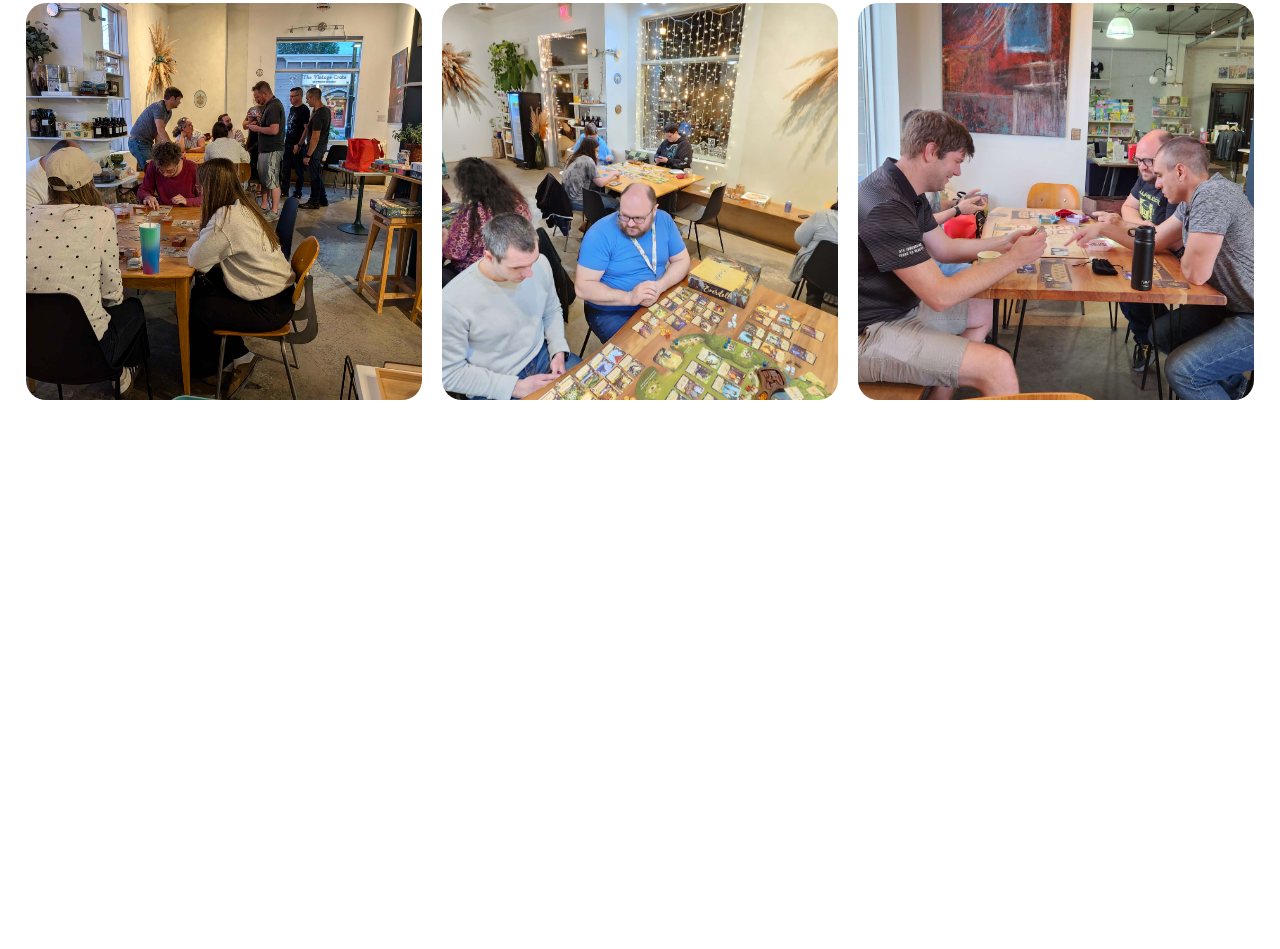
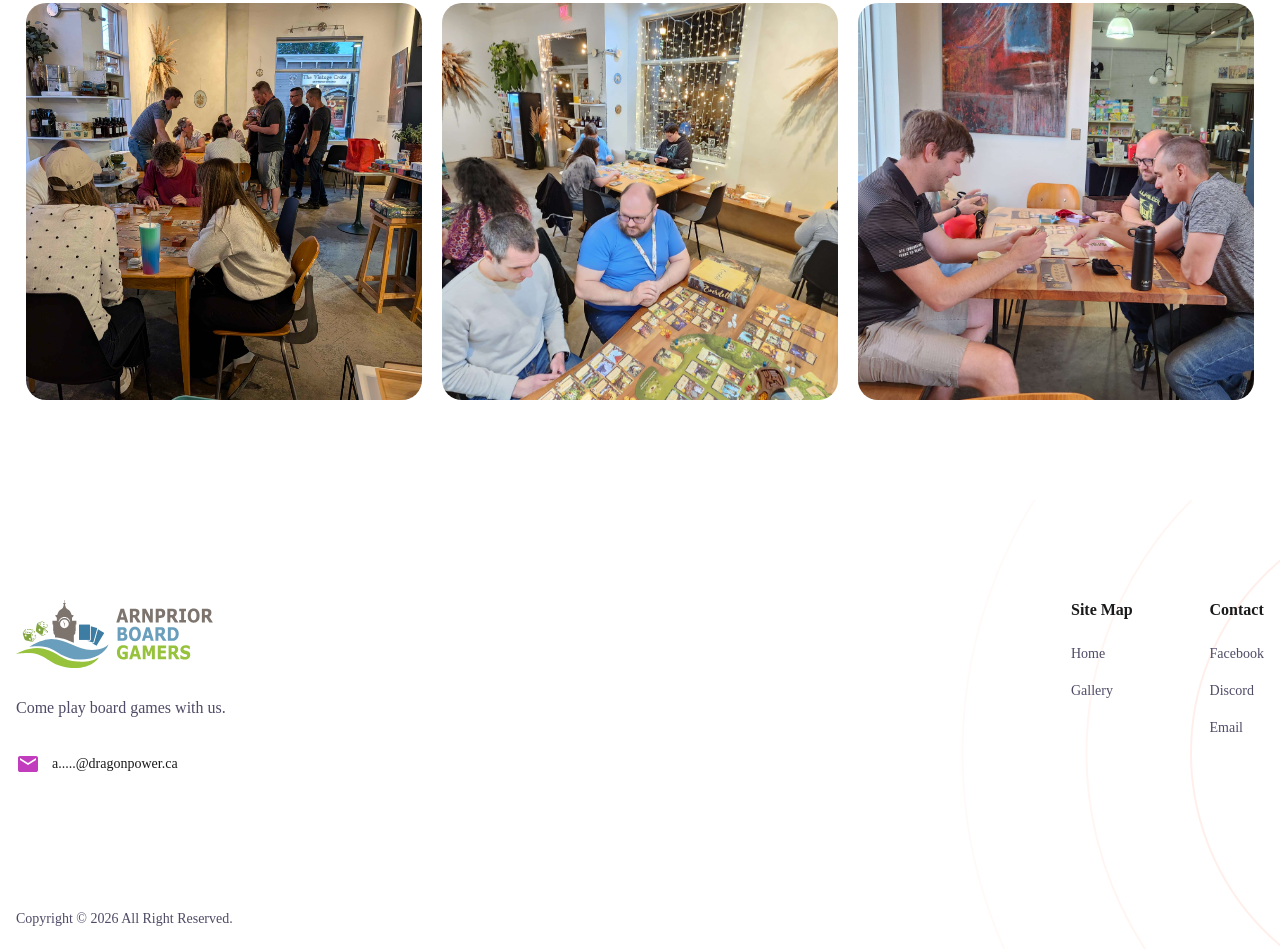
Before and after one commit to NegativeZero000/arnprior-board-gamers-site, a website built with Vite: page gallery.html in a window 1280 px wide. Shown: the part 731-1680 px from the top of the page. Before the commit the page ends 1231 px from the top, so only its background shows below. Built offline with nearby package versions, Linux system fonts and the light colour scheme.

Commit message:
Added gallery footer. Updated google maps link

```diff
--- a/gallery.html
+++ b/gallery.html
@@ -573,5 +573,73 @@
                 </div>
             </div>
         </section>
+        <!-- ============================================ -->
+        <!--                   Footer                     -->
+        <!-- ============================================ -->
+
+        <footer id="cs-footer-1292">
+            <div class="cs-container">
+                <!-- Logo Group -->
+                <div class="cs-logo-group">
+                    <a aria-label="go back to home" class="cs-logo" href="/index.html">
+                        <img
+                            class="cs-logo-img"
+                            aria-hidden="true"
+                            loading="lazy"
+                            decoding="async"
+                            src="src/assets/icons/abg_logo_w_text.svg"
+                            alt="logo"
+                            width="240"
+                            height="32"
+                        />
+                    </a>
+                    <p class="cs-text">Come play board games with us.</p>
+                    <a href="https://mailhide.io/e/9ATyLdcb" class="cs-link email-link">
+                        <img
+                            class="cs-link-icon"
+                            aria-hidden="true"
+                            loading="lazy"
+                            decoding="async"
+                            src="/src/assets/icons/email.svg"
+                            alt="icon"
+                            width="24"
+                            height="24"
+                        />
+                        a.....@dragonpower.ca
+                    </a>
+                </div>
+                <!-- Links -->
+                <ul class="cs-nav">
+                    <li class="cs-nav-li">
+                        <span class="cs-header">Site Map</span>
+                    </li>
+                    <li class="cs-nav-li">
+                        <a class="cs-nav-link" href="/index.html">Home</a>
+                    </li>
+                    <li class="cs-nav-li">
+                        <a class="cs-nav-link" href="/gallery.html">Gallery</a>
+                    </li>
+                </ul>
+                <ul class="cs-nav">
+                    <li class="cs-nav-li">
+                        <span class="cs-header">Contact</span>
+                    </li>
+                    <li class="cs-nav-li">
+                        <a class="cs-nav-link" href="https://www.facebook.com/groups/986963238821247">Facebook</a>
+                    </li>
+                    <li class="cs-nav-li">
+                        <a class="cs-nav-link" href="https://discord.gg/upMKNp8jcQ">Discord</a>
+                    </li>
+                    <li class="cs-nav-li">
+                        <a class="cs-nav-link email-link" href="https://mailhide.io/e/9ATyLdcb">Email</a>
+                    </li>
+                </ul>
+            </div>
+            <div class="cs-bottom">
+                <span class="cs-copyright">Copyright &copy; 2026 All Right Reserved. </span>
+            </div>
+            <!--Floating Cirlces-->
+            <div class="cs-floater" aria-hidden="true"></div>
+        </footer>
     </body>
 </html>
```
Also changed, not shown: index.html (+2 -0 lines).
